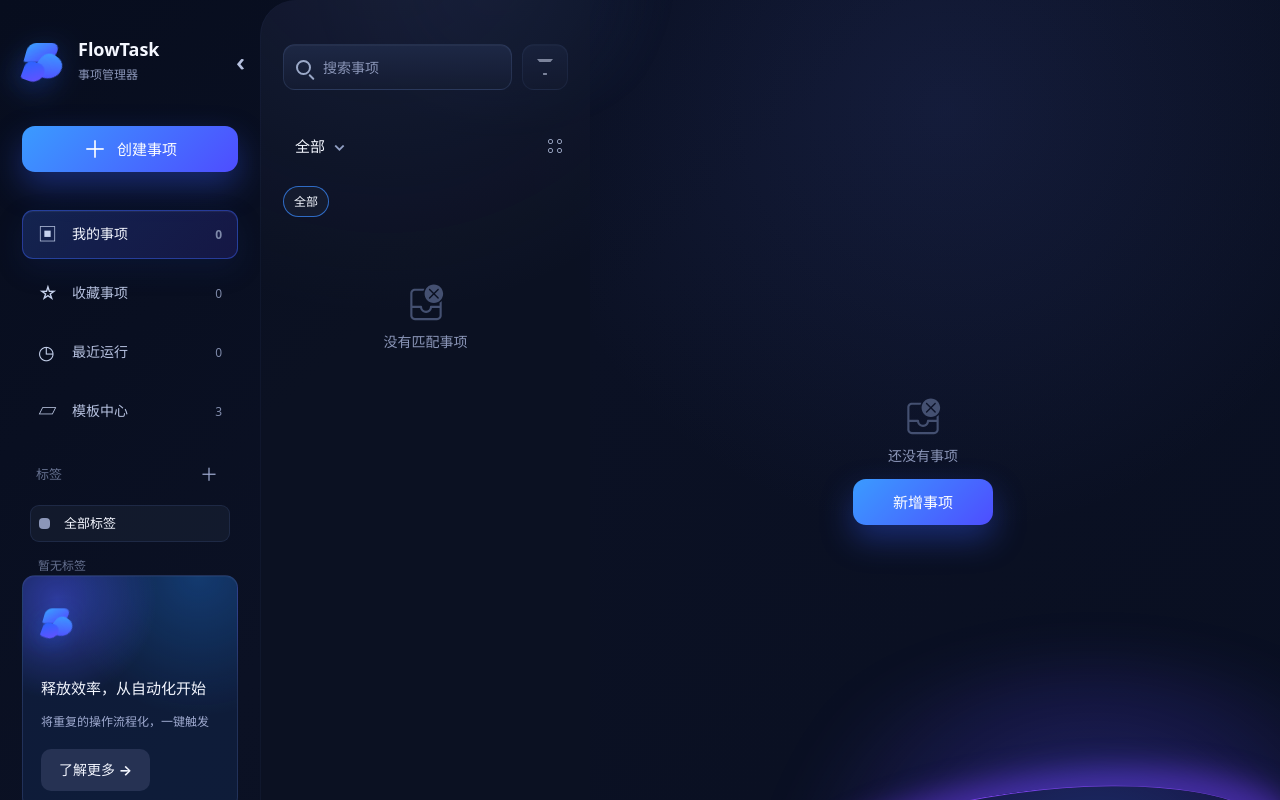
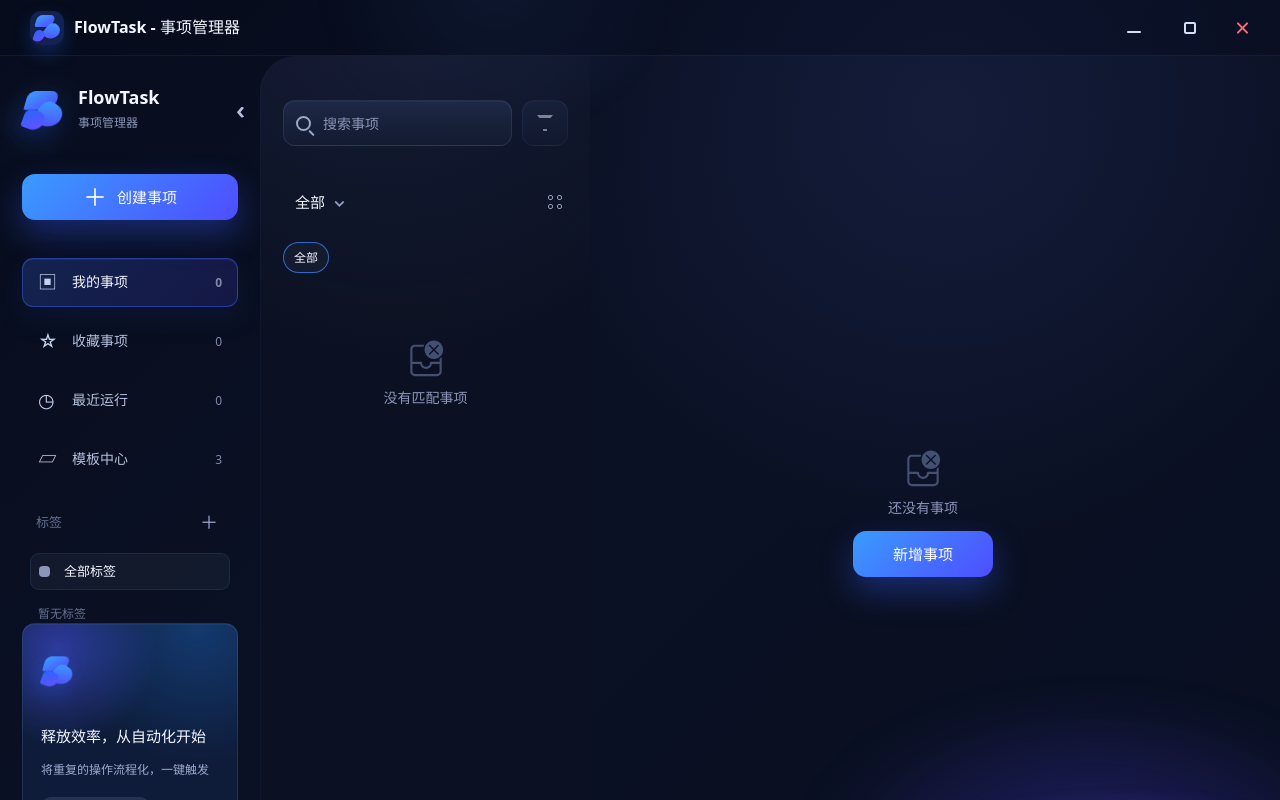
Before and after one commit to newz-max/anythingFast, a Vue app: page / in a window 1280 px wide. Shown: the top 800 px of the page. Built offline with nearby package versions, Linux system fonts and the light colour scheme.

Commit message:
添加自定义窗口标题栏

```diff
--- a/src-tauri/capabilities/default.json
+++ b/src-tauri/capabilities/default.json
@@ -5,6 +5,10 @@
   "windows": ["main", "quick-panel"],
   "permissions": [
     "core:default",
+    "core:window:allow-close",
+    "core:window:allow-minimize",
+    "core:window:allow-toggle-maximize",
+    "core:window:allow-start-dragging",
     "global-shortcut:default",
     "opener:default"
   ]
--- a/src-tauri/tauri.conf.json
+++ b/src-tauri/tauri.conf.json
@@ -18,6 +18,7 @@
         "height": 760,
         "minWidth": 960,
         "minHeight": 640,
+        "decorations": false,
         "url": "/"
       },
       {
--- a/src/components/layout/MainLayout.vue
+++ b/src/components/layout/MainLayout.vue
@@ -1,6 +1,7 @@
 <script setup lang="ts">
 import { computed, onMounted, shallowRef, watch } from 'vue'
 import { NDropdown, NModal, useDialog, useMessage } from 'naive-ui'
+import { getCurrentWindow } from '@tauri-apps/api/window'
 import type { DropdownOption } from 'naive-ui'
 import TaskListPanel from '@/components/tasks/TaskListPanel.vue'
 import TaskWizardDrawer from '@/components/tasks/TaskWizardDrawer.vue'
@@ -404,8 +405,27 @@
   return '跟随系统'
 }
 
+function isTauriRuntime() {
+  return '__TAURI_INTERNALS__' in window
+}
+
+async function minimizeWindow() {
+  if (!isTauriRuntime()) return
+  await getCurrentWindow().minimize()
+}
+
+async function toggleMaximizeWindow() {
+  if (!isTauriRuntime()) return
+  await getCurrentWindow().toggleMaximize()
+}
+
+async function closeWindow() {
+  if (!isTauriRuntime()) return
+  await getCurrentWindow().close()
+}
+
 async function setupShortcutStatus() {
-  if (!('__TAURI_INTERNALS__' in window)) return
+  if (!isTauriRuntime()) return
   await listenShortcutStatusEvents((status) => {
     shortcutStatus.value = status
     if (!status.registered && status.message) {
@@ -416,7 +436,7 @@
 }
 
 async function refreshShortcutStatus() {
-  if (!('__TAURI_INTERNALS__' in window)) return
+  if (!isTauriRuntime()) return
   shortcutStatus.value = await tauriApi.loadShortcutStatus()
 }
 </script>
@@ -428,6 +448,29 @@
     <div class="light-arc light-arc-one" aria-hidden="true"></div>
     <div class="light-arc light-arc-two" aria-hidden="true"></div>
 
+    <header class="app-titlebar" data-tauri-drag-region>
+      <div class="window-brand" data-tauri-drag-region>
+        <div class="titlebar-mark" aria-hidden="true" data-tauri-drag-region>
+          <span></span>
+          <span></span>
+          <span></span>
+        </div>
+        <span data-tauri-drag-region>FlowTask - 事项管理器</span>
+      </div>
+      <div class="window-controls" aria-label="窗口操作">
+        <button class="window-control" type="button" aria-label="最小化" @click.stop="minimizeWindow">
+          <span aria-hidden="true"></span>
+        </button>
+        <button class="window-control" type="button" aria-label="最大化" @click.stop="toggleMaximizeWindow">
+          <span aria-hidden="true"></span>
+        </button>
+        <button class="window-control window-control-close" type="button" aria-label="关闭" @click.stop="closeWindow">
+          <span aria-hidden="true"></span>
+        </button>
+      </div>
+    </header>
+
+    <div class="app-content">
       <aside class="sidebar">
         <section class="brand">
           <div class="brand-mark" aria-hidden="true">
@@ -680,6 +723,7 @@
         </template>
       </NEmpty>
     </section>
+    </div>
 
     <TaskWizardDrawer
       v-model:show="wizardVisible"
@@ -743,7 +787,7 @@
   --purple: #4d4bff;
   position: relative;
   display: grid;
-  grid-template-columns: 298px 352px minmax(0, 1fr);
+  grid-template-rows: 56px minmax(0, 1fr);
   min-width: 1180px;
   min-height: 100vh;
   overflow: hidden;
@@ -789,6 +833,150 @@
   background: rgba(255, 255, 255, 0.72);
 }
 
+.app-titlebar {
+  position: relative;
+  z-index: 3;
+  display: flex;
+  align-items: center;
+  justify-content: space-between;
+  min-width: 0;
+  height: 56px;
+  border-bottom: 1px solid rgba(82, 106, 171, 0.16);
+  background: rgba(5, 11, 27, 0.42);
+  color: #f4f7ff;
+  user-select: none;
+}
+
+:global([data-app-theme="light"]) .app-titlebar {
+  background: rgba(238, 243, 251, 0.72);
+}
+
+.window-brand {
+  display: inline-flex;
+  min-width: 0;
+  align-items: center;
+  gap: 10px;
+  padding-left: 30px;
+  font-size: 16px;
+  font-weight: 700;
+}
+
+:global([data-app-theme="light"]) .window-brand {
+  color: #172033;
+}
+
+.titlebar-mark {
+  position: relative;
+  width: 34px;
+  height: 34px;
+  flex: 0 0 34px;
+  border-radius: 11px;
+  background: rgba(28, 48, 107, 0.64);
+  box-shadow: 0 8px 18px rgba(35, 101, 255, 0.26);
+}
+
+.titlebar-mark span {
+  position: absolute;
+  border-radius: 10px 10px 14px 4px;
+  background: linear-gradient(145deg, #3aa3ff, #5444ff);
+}
+
+.titlebar-mark span:nth-child(1) {
+  inset: 4px 10px 18px 6px;
+  transform: skewX(-16deg);
+}
+
+.titlebar-mark span:nth-child(2) {
+  inset: 12px 5px 5px 15px;
+  transform: rotate(38deg);
+}
+
+.titlebar-mark span:nth-child(3) {
+  inset: 19px 20px 3px 4px;
+  background: linear-gradient(145deg, #2467ff, #6c4eff);
+  transform: rotate(20deg);
+}
+
+.window-controls {
+  display: flex;
+  height: 56px;
+  align-items: stretch;
+}
+
+.window-control {
+  position: relative;
+  display: grid;
+  width: 56px;
+  height: 56px;
+  place-items: center;
+  border: 0;
+  background: transparent;
+  color: #d5def7;
+  cursor: pointer;
+}
+
+.window-control:hover {
+  background: rgba(82, 106, 171, 0.18);
+}
+
+.window-control span {
+  position: relative;
+  display: block;
+  width: 16px;
+  height: 16px;
+}
+
+.window-control:first-child span::before {
+  position: absolute;
+  right: 1px;
+  bottom: 3px;
+  left: 1px;
+  height: 2px;
+  border-radius: 999px;
+  background: currentColor;
+  content: "";
+}
+
+.window-control:nth-child(2) span::before {
+  position: absolute;
+  inset: 2px;
+  border: 2px solid currentColor;
+  border-radius: 2px;
+  content: "";
+}
+
+.window-control-close {
+  margin: 8px 14px 8px 0;
+  width: 48px;
+  height: 40px;
+  border-radius: 13px;
+  color: #ff6b7b;
+}
+
+.window-control-close:hover {
+  background: rgba(255, 72, 96, 0.18);
+}
+
+.window-control-close span::before,
+.window-control-close span::after {
+  position: absolute;
+  top: 7px;
+  left: 1px;
+  width: 15px;
+  height: 2px;
+  border-radius: 999px;
+  background: currentColor;
+  content: "";
+}
+
+.window-control-close span::before {
+  transform: rotate(45deg);
+}
+
+.window-control-close span::after {
+  transform: rotate(-45deg);
+}
+
 .ambient {
   position: absolute;
   pointer-events: none;
@@ -834,6 +1022,14 @@
   box-shadow: 16px -16px 28px rgba(118, 65, 255, 0.45);
 }
 
+.app-content {
+  position: relative;
+  z-index: 1;
+  display: grid;
+  grid-template-columns: 298px 352px minmax(0, 1fr);
+  min-height: 0;
+}
+
 .sidebar,
 .middle-panel,
 .workspace {
@@ -845,7 +1041,7 @@
 .sidebar {
   display: grid;
   grid-template-rows: auto auto auto auto minmax(0, 1fr) auto;
-  padding: 40px 22px 24px;
+  padding: 32px 22px 24px;
 }
 
 .brand {
@@ -1710,8 +1906,11 @@
 
 @media (max-width: 1280px) {
   .main-layout {
+    min-width: 1040px;
+  }
+
+  .app-content {
     grid-template-columns: 260px 330px minmax(0, 1fr);
-    min-width: 1040px;
   }
 
   .detail-panel {
```
Lines whose indentation alone changed are shown as unchanged.
